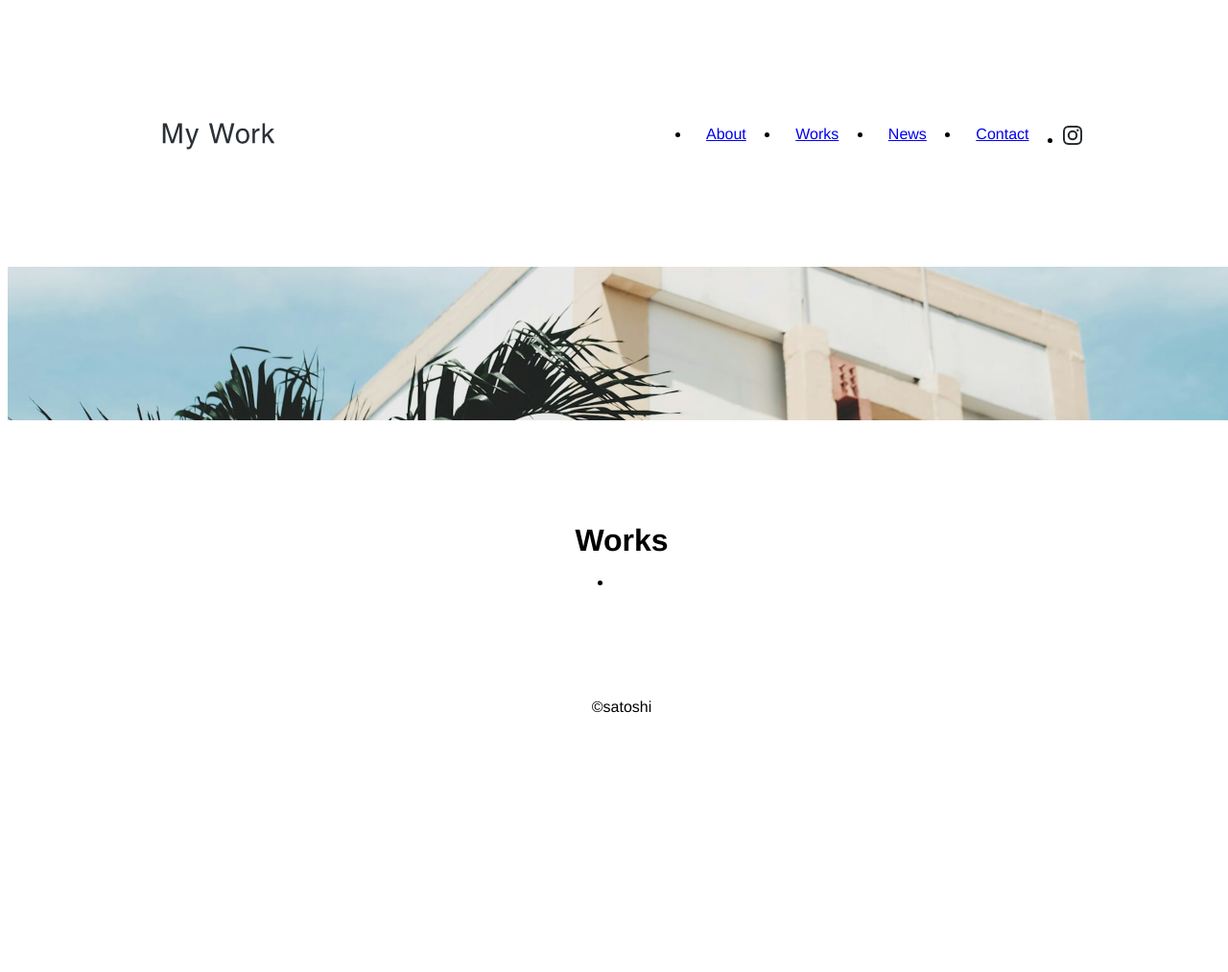
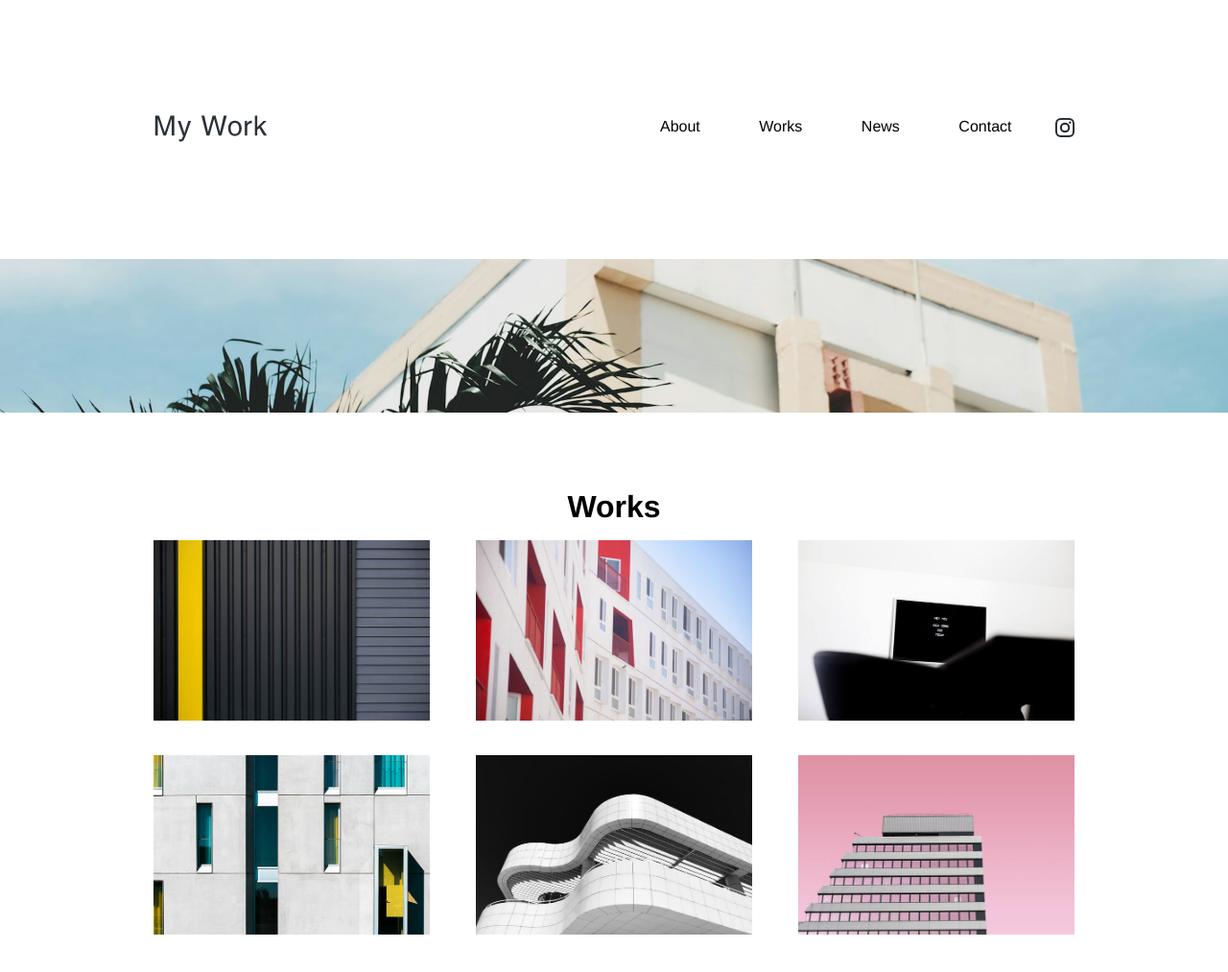
Before and after one commit to kage-uni/demo_portfolio, a plain HTML site: page works.html in a window 1280 px wide. Shown: the top 1013 px of the page at 96% size. Before the commit the page ends 800 px from the top, so only its background shows below. Drawn offline with Linux system fonts and the light colour scheme.

Commit message:
💄 Fix header,Add works page items

```diff
--- a/styles/style.css
+++ b/styles/style.css
@@ -27,10 +27,9 @@
 .sectionCenter {
   /* category:layout */
   margin: 0 auto;
-  width: 100%;
 }
 
-.left0.5 {
+.left0_5 {
   /* category:layout */
   left: 50%;
 }
@@ -40,40 +39,6 @@
   object-fit: cover;
 }
 
-/* flexBox or grid */
-.flex-justifyBetween {
-  /* category:flexBox or grid */
-  display: flex;
-  justify-content: space-between;
-}
-
-.flex-justifyCenter {
-  /* category:flexBox or grid */
-  display: flex;
-  justify-content: center;
-}
-
-.flex-alignCenter {
-  /* category:flexBox or grid */
-  display: flex;
-  align-items: center;
-}
-
-.flex-column {
-  /* category:flexBox or grid */
-  display: flex;
-  flex-direction: column;
-}
-
-.gridCenter {
-  /* category:flexBox or grid */
-  display: grid;
-  place-items: center;
-}
-
-/* background */
-
-/* borders */
 
 /* spacing */
 .mb1 {
@@ -100,7 +65,7 @@
   margin-bottom: 5rem;
 }
 
-.mx1 {
+.my1 {
   /* category:spacing */
   margin-top: 1rem;
   margin-bottom: 1rem;
@@ -108,7 +73,7 @@
 
 .pb1 {
   /* category:spacing */
-  padding-buttom: 1rem;
+  padding-bottom: 1rem;
 }
 
 .px1 {
@@ -121,10 +86,91 @@
   padding-left: 1rem;
 }
 
+.py0_5 {
+  padding: 0.5rem 0;
+}
+
+.baseContentSize {
+  /* category:sizing */
+  max-width: 960px;
+  padding:0 1rem;
+}
+
+
+/* flexBox or grid */
+.flex-justifyBetween {
+  /* category:flexBox or grid */
+  display: flex;
+  justify-content: space-between;
+}
+
+.flex-justifyCenter {
+  /* category:flexBox or grid */
+  display: flex;
+  justify-content: center;
+}
+
+.flex-alignCenter {
+  /* category:flexBox or grid */
+  display: flex;
+  align-items: center;
+}
+
+.flex-contentCenter {
+  /* category:flexBox or grid */
+  display: flex;
+  align-content: center;
+}
+
+.flex-contentBetween {
+  /* category:flexBox or grid */
+  display: flex;
+  align-content: space-between;
+}
+
+.flex-column {
+  /* category:flexBox or grid */
+  display: flex;
+  flex-direction: column;
+}
+
+.flex-row {
+  /* category:flexBox or grid */
+  display: flex;
+  flex-direction: row;
+}
+
+.flex-wrap {
+  /* category:flexBox or grid */
+  display: flex;
+  flex-wrap: wrap;
+}
+
+.gap0_05 {
+  gap: 5%;
+}
+.gridCenter {
+  /* category:flexBox or grid */
+  display: grid;
+  place-items: center;
+}
+
+
+/* borders */
+
+
 /* sizing */
+.w0_3 {
+  width: 30%;
+}
 .w20 {
   /* category:sizing */
   width: 20px;
+}
+
+.w520 {
+  /* category:sizing */
+  width: 520px;
 }
 
 .wAuto {
@@ -155,6 +201,11 @@
 .h270 {
   /* category:sizing */
   height: 270px;
+}
+
+.h100 {
+  /* category:sizing */
+  height: 100px;
 }
 
 .h420 {
@@ -192,16 +243,23 @@
   max-width: 100%;
 }
 
-.baseContentSize {
+.max-w0_3 {
   /* category:sizing */
-  max-width: 960px;
+  max-width: 30%;
 }
 
-/* typography */
-* {
-  /* category:typography */
+.min-w0_3 {
+  /* category:sizing */
+  min-width: 30%;
 }
 
+.min-w200 {
+  /* category:sizing */
+  min-width: 200px;
+}
+
+
+/* typography */
 html {
   /* category:typography */
   font-size: 16px;
@@ -262,7 +320,7 @@ p {
   font-size: 1rem;
 }
 
-.text075 {
+.text0_75 {
   /* category:typography */
   font-size: 0.75rem;
 }
@@ -272,19 +330,32 @@ p {
   text-align: center;
 }
 
+.text-white {
+  color:#ffffff
+}
+
 .aStyleNone {
   /* category:typography */
   color: currentColor;
   text-decoration: none;
 }
 
-/* table */
+.list-none {
+  /* category:typography */
+  list-style-type: none;
+}
 
-/* effects */
+
+/* backgrounds */
+.bg-black {
+  background-color: #333333
+}
 
 /* transitions & animation */
 
+
 /* transforms */
+
 
 /* interactivity */
 html {
@@ -292,8 +363,23 @@ html {
   scroll-behavior: smooth;
 }
 
+
+/* SVG */
+
+
+/* table */
+
+
+/* effects */
+
+
+/* Filters */
+
+
 /* accessibility */
 
-/* custom styles */
 
-/* custom animation */
+/* combination styles */
+
+
+/* combination animation */
--- a/works.html
+++ b/works.html
@@ -4,30 +4,26 @@
     <meta charset="UTF-8" />
     <meta name="viewport" content="width=device-width, initial-scale=1.0" />
     <title>Works</title>
+    <!-- <link rel="stylesheet" href="styles\styleResetFirefox.css" />
+    <link rel="stylesheet" href="styles\stytleResetChrome.css" /> -->
     <link rel="stylesheet" href="styles\styleReset.css" />
-    <link rel="stylesheet" href="styles\styleResetFirefox.css" />
-    <link rel="stylesheet" href="styles\stytleResetChrome.css" />
     <link rel="stylesheet" href="styles/style.css" />
   </head>
-  <body class="wFull flex-column flex-alignCenter">
+  <body>
     <header
       id="header"
-      class="baseContentSize wFull h270 flex flex-justifyBetween flex-alignCenter px1"
+      class="sectionCenter baseContentSize h270 flex flex-justifyBetween flex-alignCenter"
     >
       <h1>
-        <a href="./index.html#top"
-          ><img src="./public/logo.svg" alt="logo"
-        /></a>
+        <a href="./index.html"><img src="./public/logo.svg" alt="logo" /></a>
       </h1>
       <nav class="max-w448 wFull">
         <ul class="flex-justifyBetween">
-          <li>
-            <a class="pl1 text1 aStyleNone" href="./index.html#about">About</a>
-          </li>
-          <li><a class="pl1 text1 aStyleNone" href="./works.html">Works</a></li>
-          <li><a class="pl1 text1 aStyleNone" href="#">News</a></li>
-          <li><a class="pl1 text1 aStyleNone" href="#">Contact</a></li>
-          <li>
+          <li class="list-none"><a class="pl1 text1 aStyleNone" href="./index.html#about">About</a></li>
+          <li class="list-none"><a class="pl1 text1 aStyleNone" href="./works.html">Works</a></li>
+          <li class="list-none"><a class="pl1 text1 aStyleNone" href="#">News</a></li>
+          <li class="list-none"><a class="pl1 text1 aStyleNone" href="#">Contact</a></li>
+          <li class="list-none">
             <a href="#" target="_blank"
               ><img
                 class="w20 h20"
@@ -60,18 +56,23 @@
       </section>
       <section
         id="works"
-        class="baseContentSize mb5"
+        class="wFull baseContentSize mb5"
         itemscope
         itemtype="https://schema.org/Works"
       >
         <h2 class="textCenter mb1">Works</h2>
         <div class="">
-          <ul class="">
-            <li class="wFull"><img src="" alt="" class="max-wFull" /></li>
+          <ul class="flex-row flex-wrap flex-contentCenter gap0_05">
+            <li class="w0_3 min-w200"><img src="./public/works1.jpg" alt="works1" class="hAuto wFull mb2 object-cover" /></li>
+            <li class="w0_3 min-w200"><img src="./public/works2.jpg" alt="works2" class="hAuto wFull mb2 object-cover" /></li>
+            <li class="w0_3 min-w200"><img src="./public/works3.jpg" alt="works3" class="hAuto wFull mb2 object-cover" /></li>
+            <li class="w0_3 min-w200"><img src="./public/works4.jpg" alt="works4" class="hAuto wFull mb2 object-cover" /></li>
+            <li class="w0_3 min-w200"><img src="./public/works5.jpg" alt="works5" class="hAuto wFull mb2 object-cover" /></li>
+            <li class="w0_3 min-w200"><img src="./public/works6.jpg" alt="works6" class="hAuto wFull mb2 object-cover" /></li>
           </ul>
         </div>
       </section>
     </main>
-    <footer class="mx1">&copy;satoshi</footer>
+    <footer class="py0_5 textCenter text0_75 text-white bg-black">&copy;satoshi</footer>
   </body>
 </html>
```
Also changed, not shown: index.html (+11 -11 lines).
